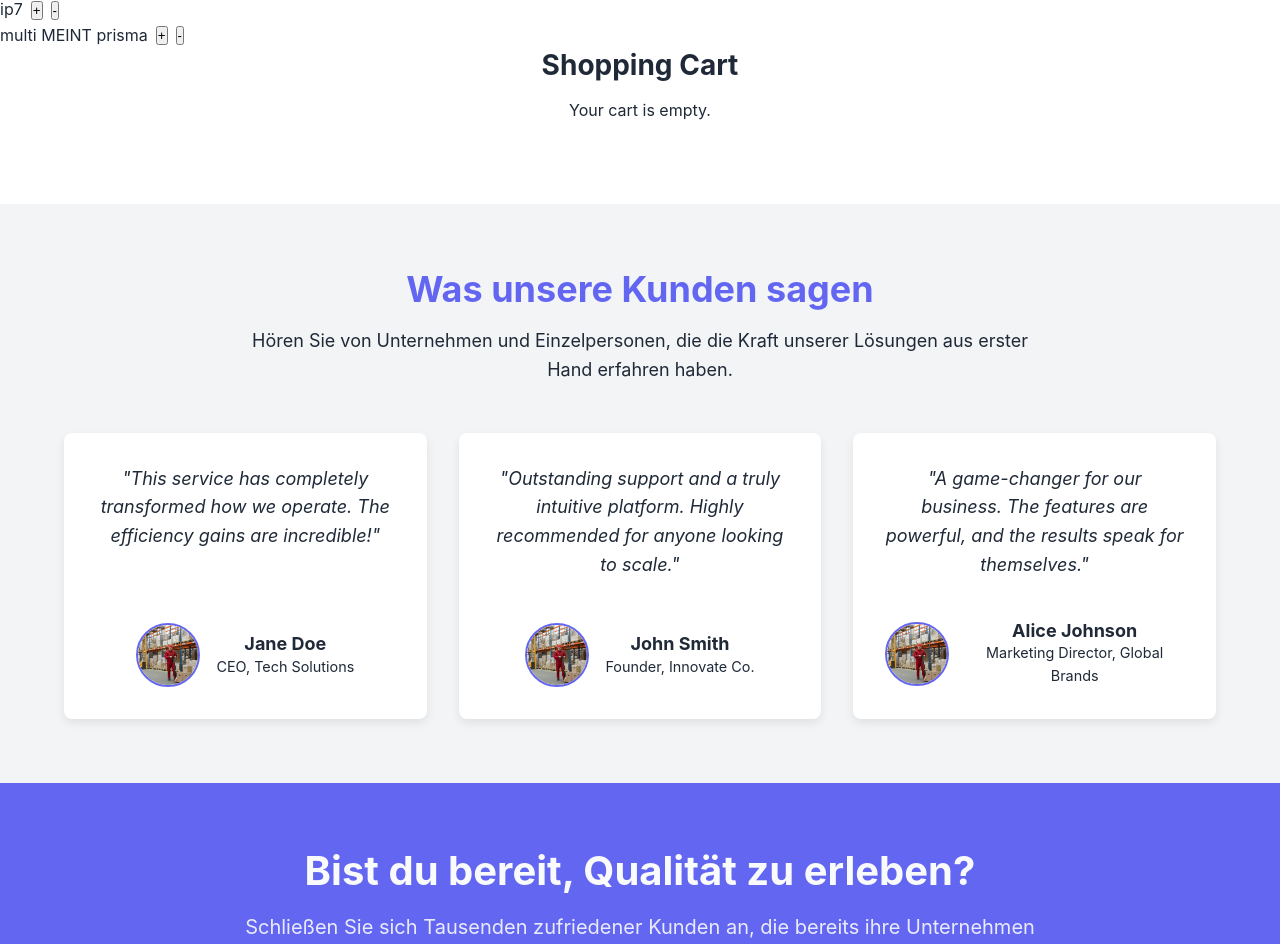
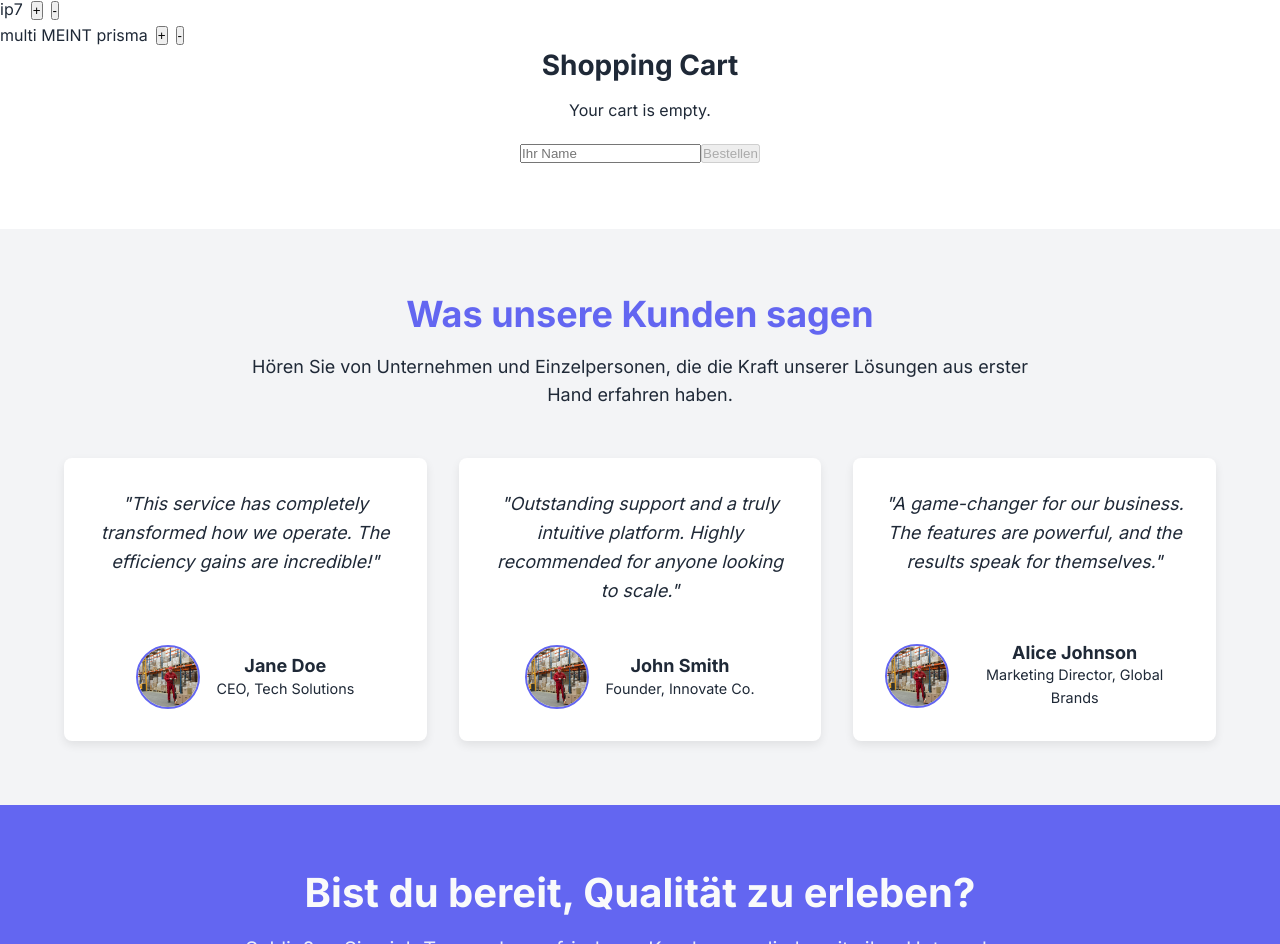
Before and after one commit to gorkemgok94/nilgastro, a React (Vite) app: page / in a window 1280 px wide. Shown: the part 1910-2854 px from the top of the page. Built offline with nearby package versions, Linux system fonts and the light colour scheme.

Commit message:
Detailing handleOrder function

```diff
--- a/src/components/Products.jsx
+++ b/src/components/Products.jsx
@@ -1,5 +1,5 @@
 // src/components/Features.jsx
-import React from 'react';
+import React, { useEffect, useState } from 'react';
 import { Link } from 'react-router-dom';
 import styles from './Features.module.css';
 
@@ -69,7 +69,17 @@ const productList = [
 ];
 
 function Products() {
-  const [cart, setCart] = React.useState([]);
+  //User name or address
+  const [name, setName] = React.useState("");
+
+  const [cart, setCart] = React.useState(() => {
+    const saved = localStorage.getItem('cart');
+    return saved ? JSON.parse(saved) : [];
+  });
+
+  React.useEffect(() => {
+    localStorage.setItem('cart', JSON.stringify(cart));
+  }, [cart]);
 
   const addToCart = (product) => {
     setCart((prev) => [...prev, product]);
@@ -86,6 +96,20 @@ function Products() {
       return prev;
     });
   };
+
+  const handleOrder = async () => {
+  try {
+    const response = await fetch('https://always-be-there-for-you.onrender.com/api/order', {
+      method: 'POST',
+      headers: { 'Content-Type': 'application/json' },
+      body: JSON.stringify({ name, cart }),
+    });
+    const data = await response.json();
+    alert(data.message); // Show confirmation
+  } catch (error) {
+    alert('Error sending order');
+  }
+};
 
   return (
     <section id="features" className={styles.features}>
@@ -123,11 +147,7 @@ function Products() {
             <p>Your cart is empty.</p>
           ) : (
             <ul>
-              {/*
-                The problematic block has been removed.
-                The remaining code correctly maps the product counts
-                (from the reduce function) into an array of <li> elements.
-              */}
+
               {Object.entries(
                 cart.reduce((acc, product) => {
                   acc[product] = (acc[product] || 0) + 1;
@@ -141,6 +161,20 @@ function Products() {
             </ul>
           )}
         </div>
+        <input
+          type="text"
+          placeholder="Ihr Name"
+          value={name}
+          onChange={e => setName(e.target.value)}
+          className="order-name-input"
+        />
+        <button
+          className="order-button"
+          disabled={cart.length === 0 || !name.trim()}
+          onClick={handleOrder}
+        >
+          Bestellen
+        </button>
       </div>
     </section>
   );
--- a/src/index.css
+++ b/src/index.css
@@ -1,4 +1,5 @@
 /* src/index.css */
+@import url('https://fonts.googleapis.com/css2?family=Inter:wght@400;600;700&display=swap');
 
 /* --- CSS Reset & Base Styles --- */
 *,
@@ -52,7 +53,6 @@ body {
 }
 
 /* Optional: Import a font like Inter from Google Fonts */
-@import url('https://fonts.googleapis.com/css2?family=Inter:wght@400;600;700&display=swap');
 
 /* --- Reusable Utility Classes --- */
 .container {
```
